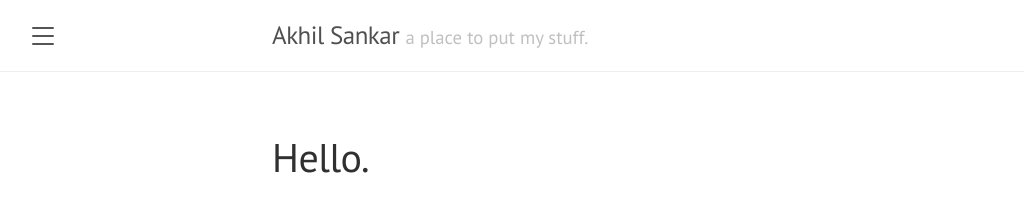
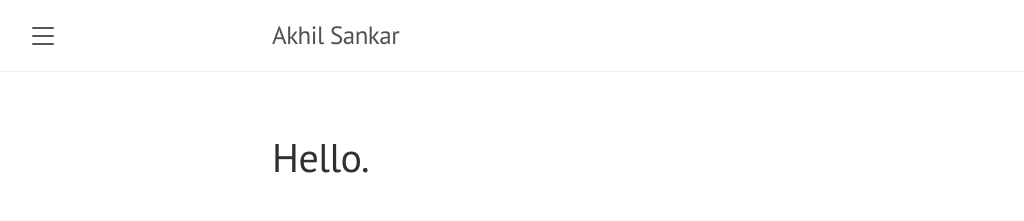
Before and after one commit to fuzzygreenblurs/fuzzygreenblurs.github.io, a Jekyll site: the page built from index.html, in a window 1280 px wide. Shown: the top 221 px of the page, without its empty margins (8-1032 px from the left). Built offline with Jekyll 4.4.1, drawn with Linux system fonts in a browser that asks for light colours; the list of posts is cut into pages by our own code.

Commit message:
remove tagline

```diff
--- a/_config.yml
+++ b/_config.yml
@@ -1,6 +1,5 @@
 # Setup
 title:               Akhil Sankar
-tagline:             'a place to put my stuff.'
 description:         'A reserved <a href="https://jekyllrb.com" target="_blank">Jekyll</a> theme that places the utmost gravity on content with a hidden drawer. Made by <a href="https://twitter.com/mdo" target="_blank">@mdo</a>.'
 url:                 https://fuzzygreenblurs.github.io
 baseurl:             ''
```
Also changed, not shown: 5 other files.
